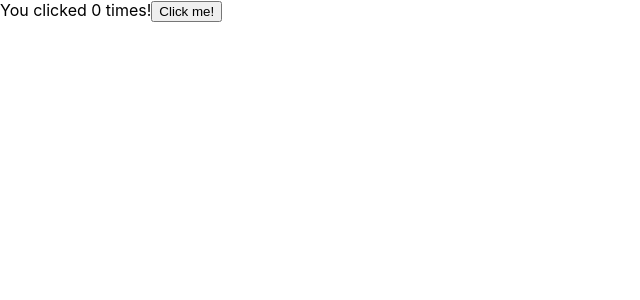
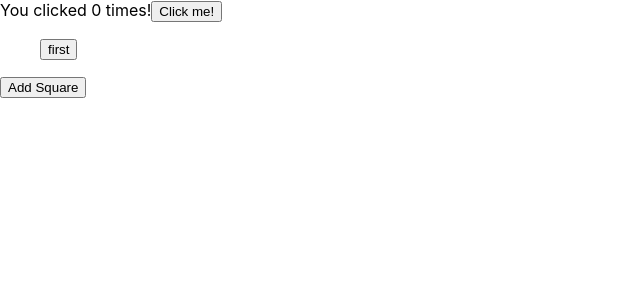
Before and after one commit to jedster1111/bananagram, a React (Create React App) app in the folder frontend/: page / in a window 1280 px wide. Shown: the top 300 px of the page, without its empty margins (0-640 px from the left). Built offline with nearby package versions, Linux system fonts and the light colour scheme.

Commit message:
Created a reducer example

```diff
--- a/frontend/package.json
+++ b/frontend/package.json
@@ -10,7 +10,8 @@
     "react": "^16.7.0-alpha.0",
     "react-dom": "^16.7.0-alpha.0",
     "react-scripts": "2.1.1",
-    "typescript": "3.1.6"
+    "typescript": "3.1.6",
+    "uuid": "^3.3.2"
   },
   "scripts": {
     "start": "react-scripts start",
@@ -28,6 +29,7 @@
     "not op_mini all"
   ],
   "devDependencies": {
+    "@types/uuid": "^3.4.4",
     "prettier": "^1.14.3",
     "tslint": "^5.11.0",
     "tslint-config-prettier": "^1.15.0",
--- a/frontend/src/components/examples/App.tsx
+++ b/frontend/src/components/examples/App.tsx
@@ -1,7 +1,7 @@
 import * as React from "react";
+import { useState } from "react";
 import "../../react-hooks.d.ts";
-
-import { useState } from "react";
+import ReducerExample from "./ReducerExample";
 
 export class AppClass extends React.Component<{}, { count: number }> {
   readonly state = {
@@ -28,6 +28,7 @@ export const App = () => {
     <div>
       You clicked {count} times!
       <button onClick={() => setCount(count + 1)}>Click me!</button>
+      <ReducerExample />
     </div>
   );
 };
--- /dev/null
+++ b/frontend/src/components/examples/ReducerExample.tsx
@@ -0,0 +1,88 @@
+import * as React from "react";
+import { useReducer } from "react";
+import uuid from "uuid/v4";
+import "../../react-hooks.d.ts";
+
+const ReducerExample = () => {
+  const [state, sendAction] = useReducer<State, Action>(
+    reducer,
+    getInitialState()
+  );
+
+  return (
+    <div>
+      <ul>
+        {state.squares.map(({ id, value }) => (
+          <button key={id} onClick={() => sendAction(removeSquare(id))}>
+            {value}
+          </button>
+        ))}
+      </ul>
+      <button onClick={() => sendAction(addSquare("Square!"))}>
+        Add Square
+      </button>
+    </div>
+  );
+};
+
+type ActionTypes = "AddSquare" | "RemoveSquare";
+
+interface Square {
+  id: string;
+  value: string;
+}
+
+interface Action {
+  type: ActionTypes;
+  payload: { [key: string]: string };
+}
+
+interface State {
+  squares: Square[];
+}
+
+function addSquare(value: string): Action {
+  return {
+    type: "AddSquare",
+    payload: { value }
+  };
+}
+
+function removeSquare(id: string): Action {
+  return {
+    type: "RemoveSquare",
+    payload: { id }
+  };
+}
+
+function reducer(currentState: State, action: Action): State {
+  switch (action.type) {
+    case "AddSquare": {
+      return {
+        ...currentState,
+        squares: [
+          { id: uuid(), value: action.payload.value },
+          ...currentState.squares
+        ]
+      };
+    }
+    case "RemoveSquare": {
+      return {
+        ...currentState,
+        squares: currentState.squares.filter(
+          square => square.id !== action.payload.id
+        )
+      };
+    }
+    default:
+      return currentState;
+  }
+}
+
+function getInitialState(): State {
+  return {
+    squares: [{ id: uuid(), value: "first" }]
+  };
+}
+
+export default ReducerExample;
--- a/frontend/tslint.json
+++ b/frontend/tslint.json
@@ -10,7 +10,8 @@
     "prettier": true,
     "interface-name": false,
     "no-empty-interface": false,
-    "member-access":false
+    "member-access": false,
+    "object-literal-sort-keys": false
   },
   "rulesDirectory": ["tslint-plugin-prettier"]
 }
```
Also changed, not shown: 1 other file (tests, documents, lock files or other folders).
